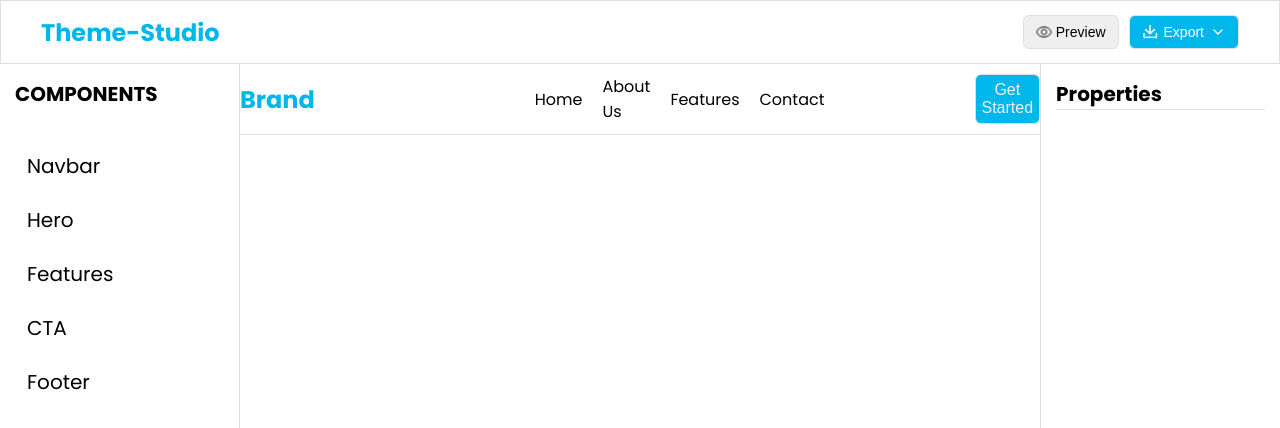
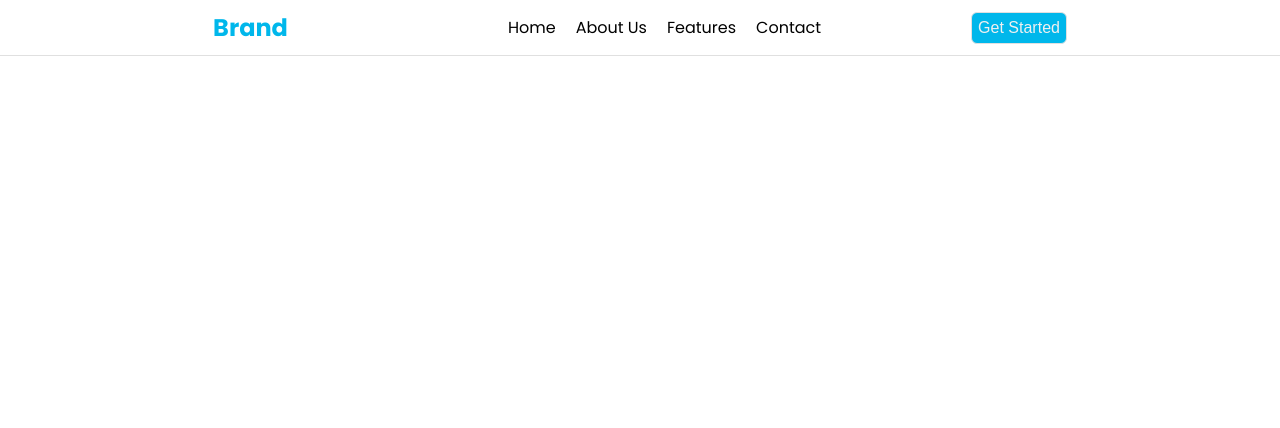
Before and after one commit to codekushall/Theme-Studio, a React (Vite) app: page /preview in a window 1280 px wide. Shown: the top 428 px of the page. Built offline with nearby package versions, Linux system fonts and the light colour scheme.

Commit message:
preview section improve

```diff
--- a/src/components/icon/Icon.tsx
+++ b/src/components/icon/Icon.tsx
@@ -31,13 +31,13 @@ export const EyeIcon = ({ size = 16, color = "", className }: IconProps) => (
     xmlns="http://www.w3.org/2000/svg"
     stroke="#000000"
   >
-    <g id="SVGRepo_bgCarrier" stroke-width="0"></g>
+    <g id="SVGRepoBgCarrier" strokeWidth="0"></g>
     <g
-      id="SVGRepo_tracerCarrier"
+      id="SVGRepoTracerCarrier"
       strokeLinecap="round"
       strokeLinejoin="round"
     ></g>
-    <g id="SVGRepo_iconCarrier">
+    <g id="SVGRepoIconCarrier">
       {" "}
       <path d="M16.108 10.044c-3.313 0-6 2.687-6 6s2.687 6 6 6 6-2.686 6-6-2.686-6-6-6zM16.108 20.044c-2.206 0-4.046-1.838-4.046-4.044s1.794-4 4-4c2.206 0 4 1.794 4 4s-1.748 4.044-3.954 4.044zM31.99 15.768c-0.012-0.050-0.006-0.104-0.021-0.153-0.006-0.021-0.020-0.033-0.027-0.051-0.011-0.028-0.008-0.062-0.023-0.089-2.909-6.66-9.177-10.492-15.857-10.492s-13.074 3.826-15.984 10.486c-0.012 0.028-0.010 0.057-0.021 0.089-0.007 0.020-0.021 0.030-0.028 0.049-0.015 0.050-0.009 0.103-0.019 0.154-0.018 0.090-0.035 0.178-0.035 0.269s0.017 0.177 0.035 0.268c0.010 0.050 0.003 0.105 0.019 0.152 0.006 0.023 0.021 0.032 0.028 0.052 0.010 0.027 0.008 0.061 0.021 0.089 2.91 6.658 9.242 10.428 15.922 10.428s13.011-3.762 15.92-10.422c0.015-0.029 0.012-0.058 0.023-0.090 0.007-0.017 0.020-0.030 0.026-0.050 0.015-0.049 0.011-0.102 0.021-0.154 0.018-0.090 0.034-0.177 0.034-0.27 0-0.088-0.017-0.175-0.035-0.266zM16 25.019c-5.665 0-11.242-2.986-13.982-8.99 2.714-5.983 8.365-9.047 14.044-9.047 5.678 0 11.203 3.067 13.918 9.053-2.713 5.982-8.301 8.984-13.981 8.984z"></path>{" "}
     </g>
@@ -56,16 +56,16 @@ export const DownloadIcon = ({
     viewBox="0 0 20 20"
     xmlns="http://www.w3.org/2000/svg"
   >
-    <g id="SVGRepo_bgCarrier" stroke-width="0"></g>
+    <g id="SVGRepo_bgCarrier" strokeWidth="0"></g>
     <g
       id="SVGRepo_tracerCarrier"
-      stroke-linecap="round"
-      stroke-linejoin="round"
+      strokeLinecap="round"
+      strokeLinejoin="round"
     ></g>
     <g id="SVGRepo_iconCarrier">
       {" "}
       <path
-        fill-rule="evenodd"
+        fillRule="evenodd"
         d="M11 2a1 1 0 10-2 0v7.74L5.173 6.26a1 1 0 10-1.346 1.48l5.5 5a1 1 0 001.346 0l5.5-5a1 1 0 00-1.346-1.48L11 9.74V2zm-7.895 9.204A1 1 0 001.5 12v3.867a2.018 2.018 0 002.227 2.002c1.424-.147 3.96-.369 6.273-.369 2.386 0 5.248.236 6.795.383a2.013 2.013 0 002.205-2V12a1 1 0 10-2 0v3.884l-13.895-4.68zm0 0L2.5 11l.605.204zm0 0l13.892 4.683a.019.019 0 01-.007.005h-.006c-1.558-.148-4.499-.392-6.984-.392-2.416 0-5.034.23-6.478.38h-.009a.026.026 0 01-.013-.011V12a.998.998 0 00-.394-.796z"
       ></path>{" "}
     </g>
@@ -80,20 +80,20 @@ export const SearchIcon = ({ size = 20, color = "", className }: IconProps) => (
     viewBox="0 0 24 24"
     xmlns="http://www.w3.org/2000/svg"
   >
-    <g id="SVGRepo_bgCarrier" stroke-width="0"></g>
+    <g id="SVGRepo_bgCarrier" strokeWidth="0"></g>
     <g
       id="SVGRepo_tracerCarrier"
-      stroke-linecap="round"
-      stroke-linejoin="round"
+      strokeLinecap="round"
+      strokeLinejoin="round"
     ></g>
     <g id="SVGRepo_iconCarrier">
       {" "}
       <path
         d="M15.7955 15.8111L21 21M18 10.5C18 14.6421 14.6421 18 10.5 18C6.35786 18 3 14.6421 3 10.5C3 6.35786 6.35786 3 10.5 3C14.6421 3 18 6.35786 18 10.5Z"
         stroke="#000000"
-        stroke-width="2"
-        stroke-linecap="round"
-        stroke-linejoin="round"
+        strokeWidth="2"
+        strokeLinecap="round"
+        strokeLinejoin="round"
       ></path>{" "}
     </g>
   </svg>
--- a/src/components/layout/navbar/Navbar.tsx
+++ b/src/components/layout/navbar/Navbar.tsx
@@ -7,7 +7,6 @@ import {
   NavbarWrapper,
   PreviewButton,
 } from "./Navbar.styles";
-
 
 const Navbar: React.FC = () => {
 
--- a/src/components/ui/navbar/UiNavbar.styles.ts
+++ b/src/components/ui/navbar/UiNavbar.styles.ts
@@ -1,6 +1,7 @@
 import styled from "styled-components";
 
 export const MainWrapper = styled.div`
+  width: 100%;
   padding: 10px 0px;
   display: flex;
   align-items: center;
--- a/src/routes/__root.tsx
+++ b/src/routes/__root.tsx
@@ -1,4 +1,4 @@
-import { createRootRoute, Outlet } from "@tanstack/react-router";
+import { createRootRoute, Outlet, useLocation } from "@tanstack/react-router";
 import { TanStackRouterDevtools } from "@tanstack/react-router-devtools";
 import Navbar from "../components/layout/navbar/Navbar";
 import LeftSideBar from "../components/sidebar/LeftSidebar";
@@ -6,20 +6,26 @@ import styled from "styled-components";
 import RightSidebar from "../components/sidebar/RightSidebar";
 import React from "react";
 
-const MainContent = styled.div`
+const MainContent = styled.div<{ isPreview?: boolean }>`
   height: 100vh;
   width: 100%;
   position: relative;
-  display: flex;
+  display: ${(props) => (props.isPreview ? "block" : "flex")};
 `;
+
 const RootLayout = () => {
+  const location = useLocation();
+  const isPreview = location.pathname === "/preview";
+  console.log(isPreview);
   return (
     <React.Fragment>
-       <Navbar />
-      <MainContent>
-        <LeftSideBar />
+      {!isPreview && <Navbar />}
+
+      <MainContent isPreview={isPreview}>
+        {!isPreview && <LeftSideBar />}
+
         <Outlet />
-         <RightSidebar />
+        {!isPreview && <RightSidebar />}
       </MainContent>
       <TanStackRouterDevtools />
     </React.Fragment>
```
Also changed, not shown: 1 other file (tests, documents, lock files or other folders).
